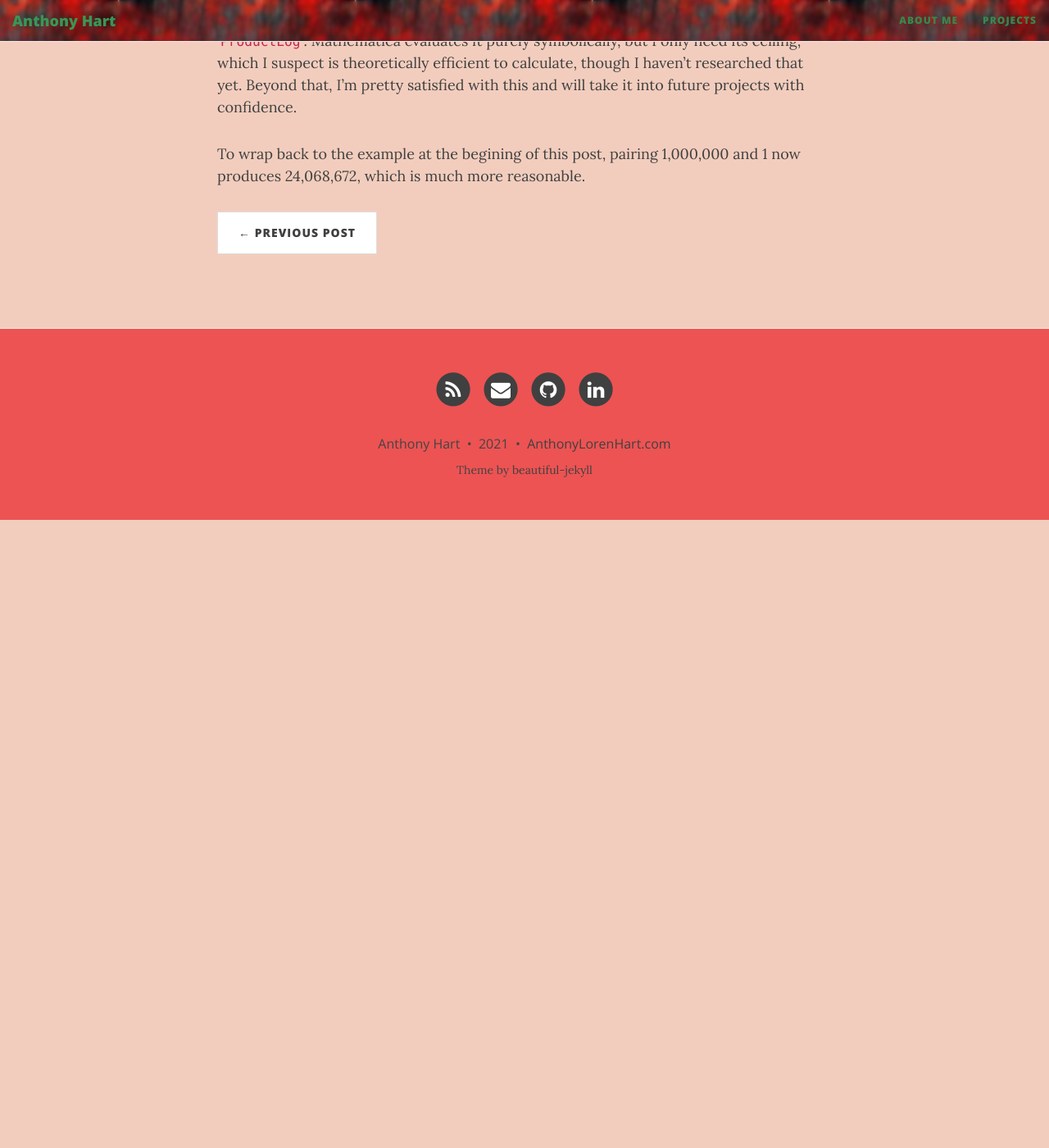
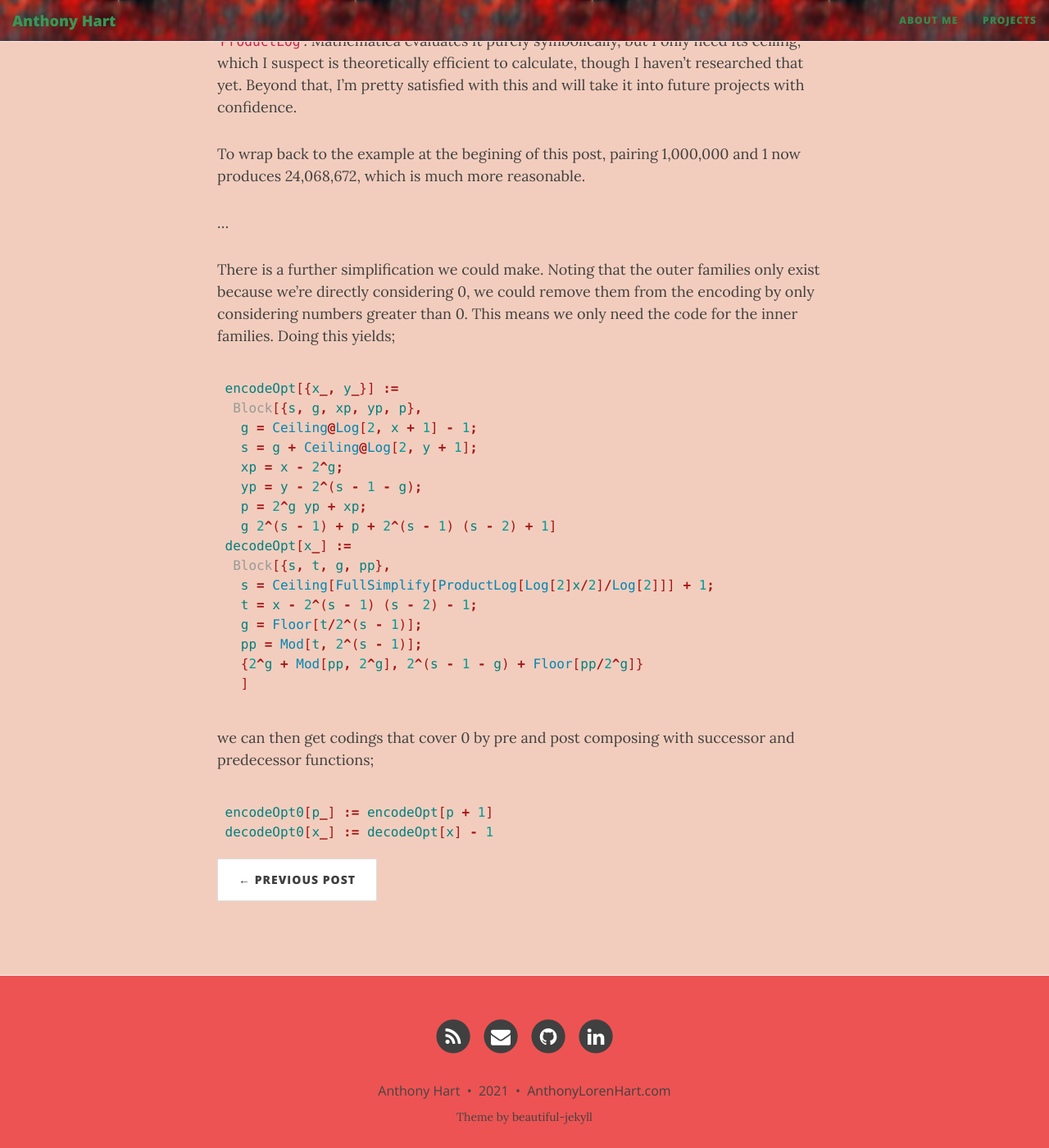
Before and after one commit to AHartNtkn/AHartNtkn.github.io, a Jekyll site: the page built from _posts/2021-11-29-An-Optimal-and-Feasible-Pairing-Function.md, in a window 1280 px wide and 1400 px high, scrolled down 6468 px. Shown: the whole window at 82% size. Built offline with Jekyll 4.4.1, drawn with Linux system fonts in a browser that asks for light colours; nearby versions of some CDN libraries; before the commit the page ends 7102 px from its top, so only the background shows below that.

Commit message:
Add simplified implementation at end of optimal pairing post.

````diff
--- a/_posts/2021-11-29-An-Optimal-and-Feasible-Pairing-Function.md
+++ b/_posts/2021-11-29-An-Optimal-and-Feasible-Pairing-Function.md
@@ -166,4 +166,34 @@ This specific implementation isn't actually that efficient, mainly due to how I
 
 To wrap back to the example at the begining of this post, pairing 1,000,000 and 1 now produces 24,068,672, which is much more reasonable.
 
+...
+
+There is a further simplification we could make. Noting that the outer families only exist because we're directly considering 0, we could remove them from the encoding by only considering numbers greater than 0. This means we only need the code for the inner families. Doing this yields;
+
+```mathematica
+encodeOpt[{x_, y_}] :=
+ Block[{s, g, xp, yp, p},
+  g = Ceiling@Log[2, x + 1] - 1;
+  s = g + Ceiling@Log[2, y + 1];
+  xp = x - 2^g;
+  yp = y - 2^(s - 1 - g);
+  p = 2^g yp + xp;
+  g 2^(s - 1) + p + 2^(s - 1) (s - 2) + 1]
+decodeOpt[x_] :=
+ Block[{s, t, g, pp},
+  s = Ceiling[FullSimplify[ProductLog[Log[2]x/2]/Log[2]]] + 1;
+  t = x - 2^(s - 1) (s - 2) - 1;
+  g = Floor[t/2^(s - 1)];
+  pp = Mod[t, 2^(s - 1)];
+  {2^g + Mod[pp, 2^g], 2^(s - 1 - g) + Floor[pp/2^g]}
+  ]
+```
+
+we can then get codings that cover 0 by pre and post composing with successor and predecessor functions;
+
+```mathematica
+encodeOpt0[p_] := encodeOpt[p + 1]
+decodeOpt0[x_] := decodeOpt[x] - 1
+```
+
 {% endraw %}
````
